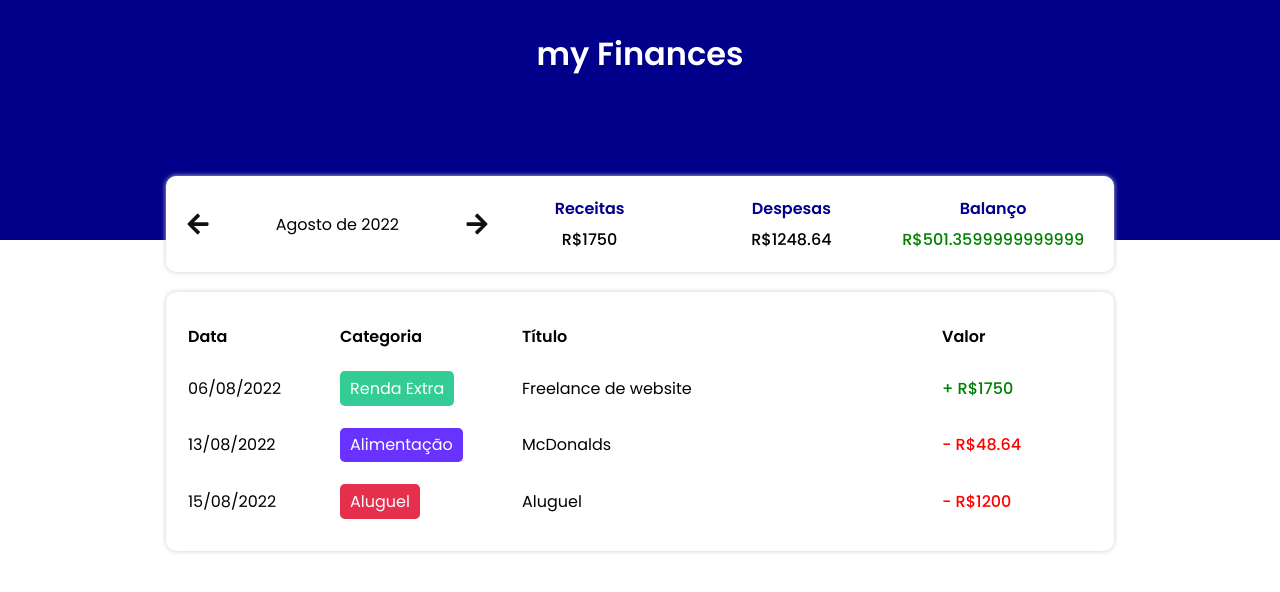
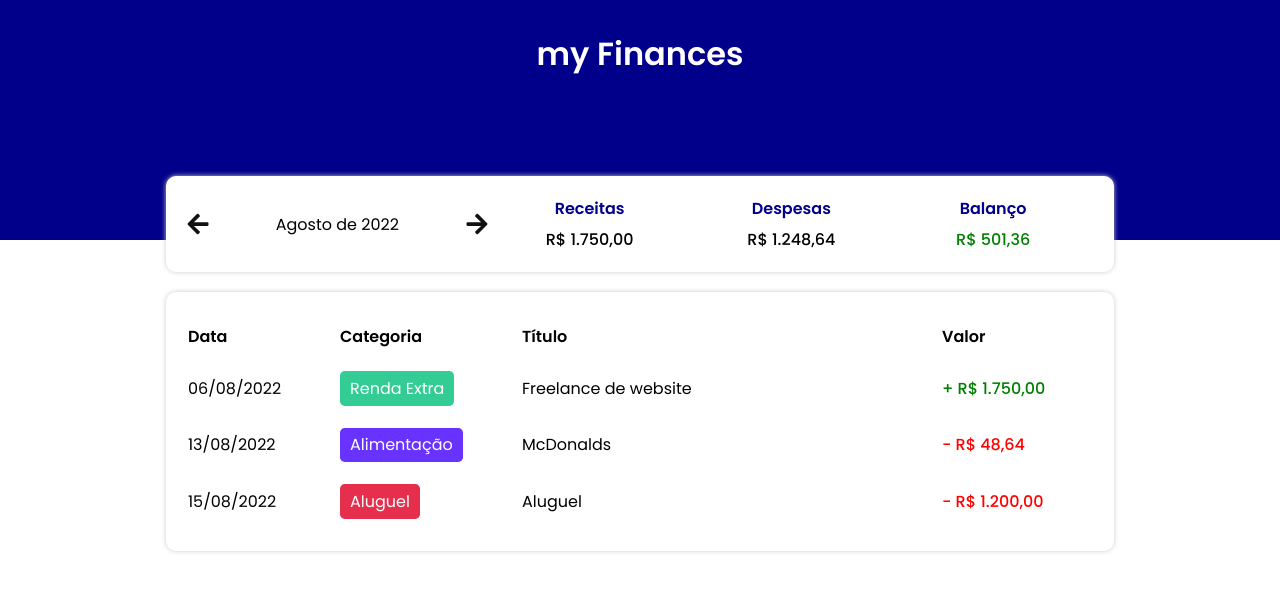
Before and after one commit to LucasMorais1998/react-my-finances, a React (Vite) app: page / in a window 1280 px wide. Shown: the top 592 px of the page. Built offline with nearby package versions, Linux system fonts and the light colour scheme.

Commit message:
add formatCurrency helper

```diff
--- a/src/components/ResumeItem/index.tsx
+++ b/src/components/ResumeItem/index.tsx
@@ -1,5 +1,6 @@
+import { formatCurrency } from "../../helpers/formatCurrency";
+
 import { Container, ResumeItemTitle, ResumeItemInfo } from "./styles";
-
 interface IResumeItemProps {
   title: string;
   value: number;
@@ -10,9 +11,7 @@ const ResumeItem = ({ title, value, color }: IResumeItemProps) => {
   return (
     <Container>
       <ResumeItemTitle>{title}</ResumeItemTitle>
-      <ResumeItemInfo color={color}>
-        R${value}
-      </ResumeItemInfo>
+      <ResumeItemInfo color={color}>{formatCurrency(value)}</ResumeItemInfo>
     </Container>
   );
 };
--- a/src/components/TableItem/index.tsx
+++ b/src/components/TableItem/index.tsx
@@ -1,6 +1,7 @@
 import { categories } from "../../data/categories";
 import { Item } from "../../@types/Item";
 import { formatDate } from "../../helpers/dateFilter";
+import { formatCurrency } from "../../helpers/formatCurrency";
 
 import { TableLine, TableColumn, TableCategory, TableValue } from "./styles";
 
@@ -21,8 +22,8 @@ const TableItem = ({ item }: ITableItemProps) => {
       <TableColumn>
         <TableValue color={categories[item.category].expense ? "red" : "green"}>
           {categories[item.category].expense
-            ? `- R$${item.value}`
-            : `+ R$${item.value} `}
+            ? `- ${formatCurrency(item.value)}`
+            : `+ ${formatCurrency(item.value)}`}
         </TableValue>
       </TableColumn>
     </TableLine>
--- /dev/null
+++ b/src/helpers/formatCurrency.ts
@@ -0,0 +1,6 @@
+export const formatCurrency = (value: number) => {
+  return new Intl.NumberFormat("pt-BR", {
+    style: "currency",
+    currency: "BRL",
+  }).format(value);
+};
```
